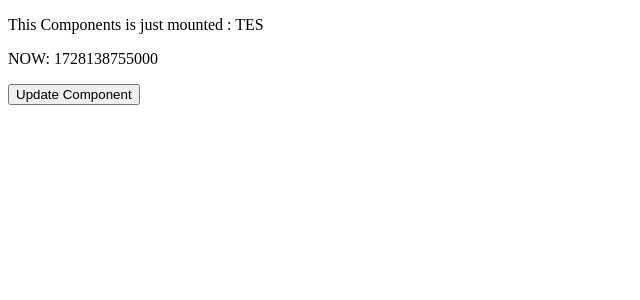
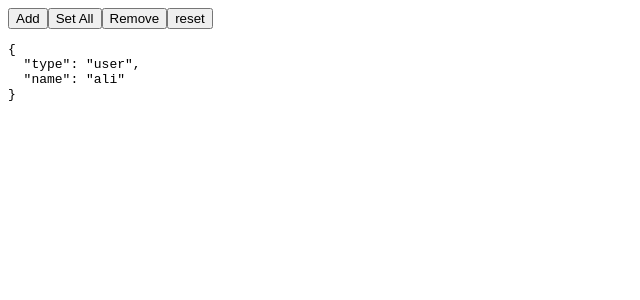
Before and after one commit to aeinmananni/react-use, a React (Vite) app: page / in a window 1280 px wide. Shown: the top 300 px of the page, without its empty margins (0-640 px from the left). Built offline with nearby package versions, Linux system fonts and the light colour scheme.

Commit message:
add use Map

```diff
--- a/src/App.tsx
+++ b/src/App.tsx
@@ -1,8 +1,8 @@
-import FirstRender from "./components/states/first-render";
+import TrackObjectValue from "./components/states/track-object-value";
 const App = () => {
   return (
     <>
-      <FirstRender />
+      <TrackObjectValue />
     </>
   );
 };
--- /dev/null
+++ b/src/components/states/track-object-value.tsx
@@ -0,0 +1,32 @@
+import { useMap } from "react-use";
+
+const TrackObjectValue = () => {
+  const [obj, { set, setAll, remove, reset }] = useMap<
+    | {
+        type?: "user";
+        name: string;
+        age?: number;
+      }
+    | { type?: string; message: string; mes: string }
+  >({
+    type: "user",
+    name: "ali",
+  });
+  return (
+    <div>
+      <button onClick={() => obj.type === "user" && set("age", 24)}>Add</button>
+      <button
+        onClick={() =>
+          setAll({ type: "Message", message: "hi", mes: "sey Hi Message" })
+        }
+      >
+        Set All
+      </button>
+      <button onClick={() => remove("age")}>Remove</button>
+      <button onClick={reset}>reset</button>
+      <pre>{JSON.stringify(obj, null, 2)}</pre>
+    </div>
+  );
+};
+
+export default TrackObjectValue;
```
